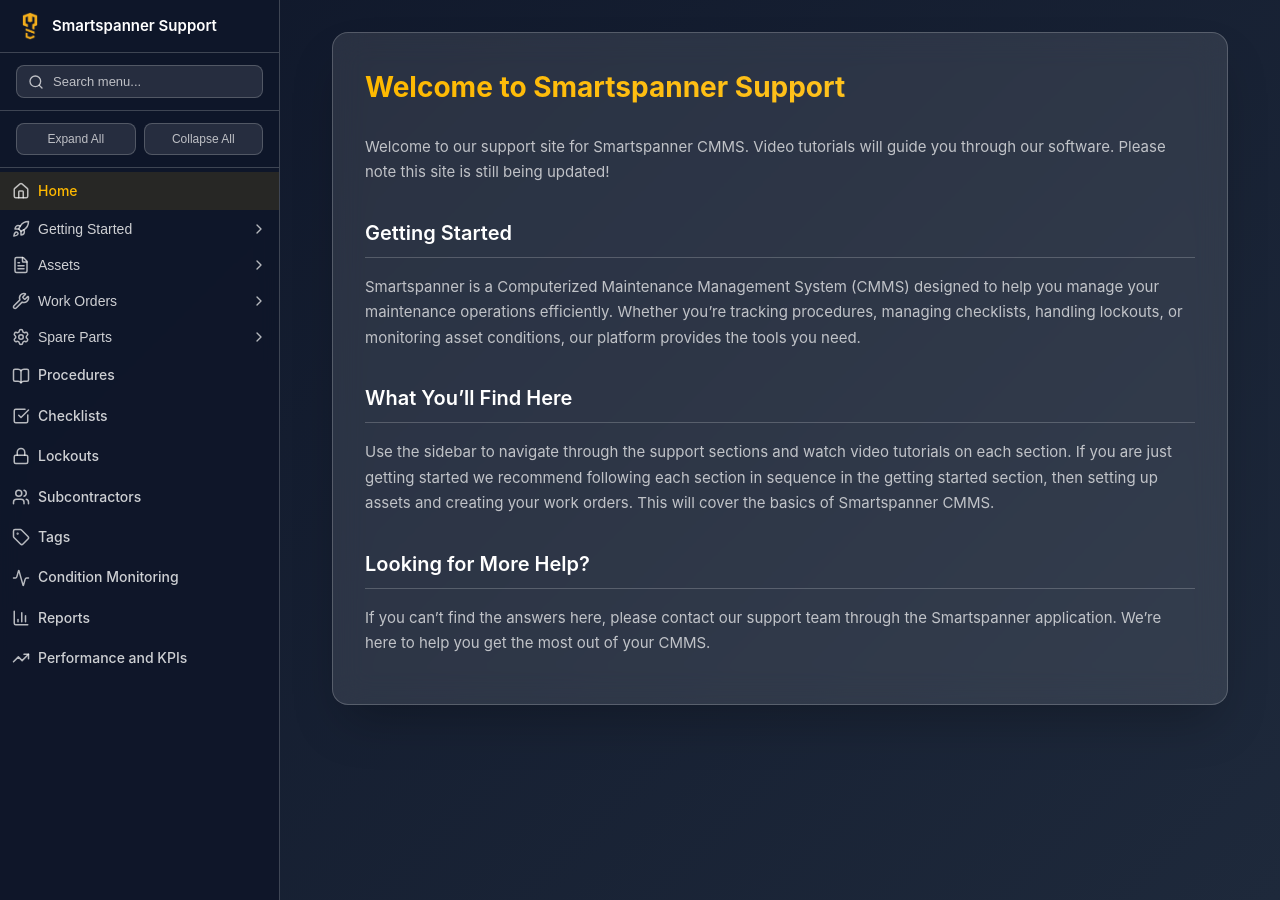
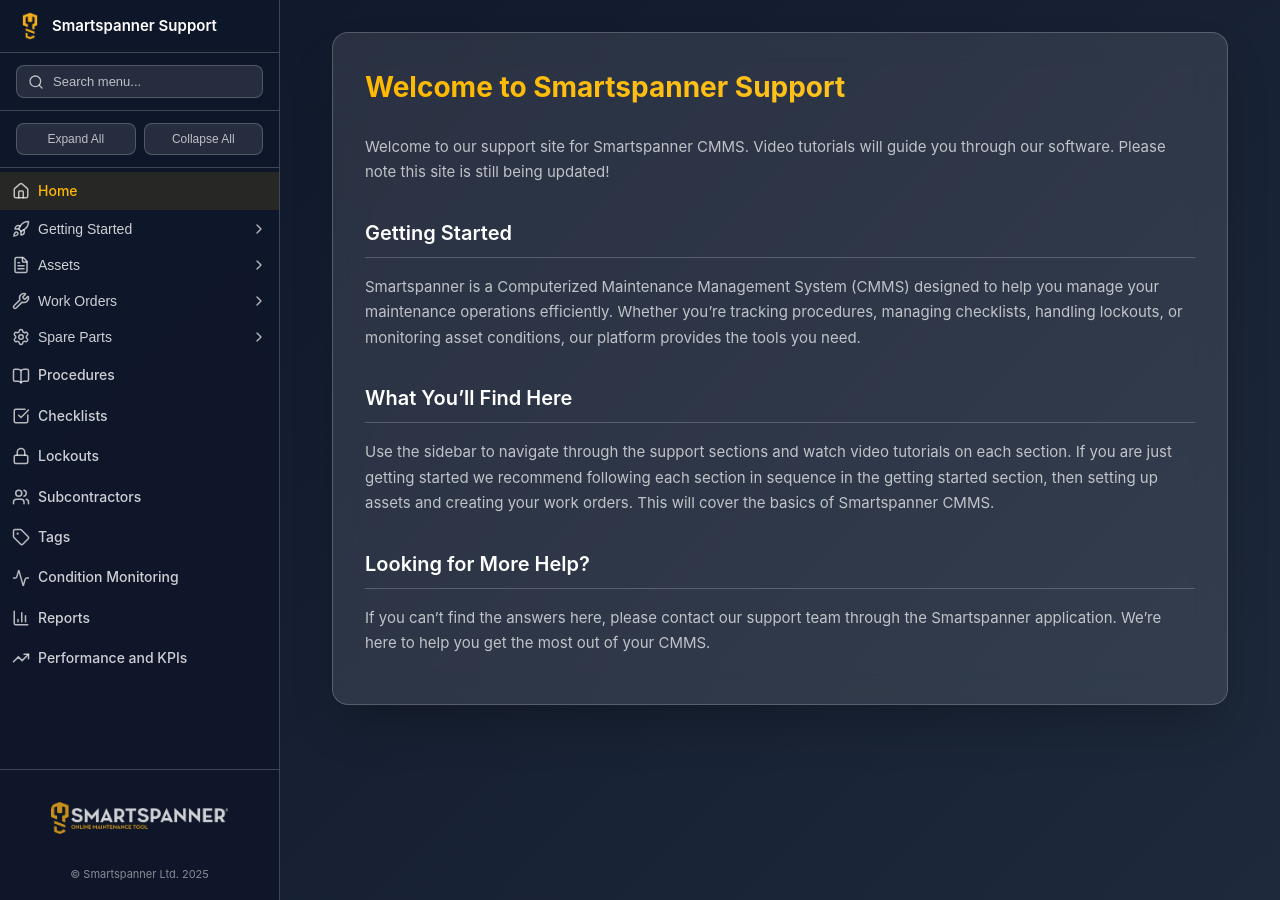
Before and after one commit to smartspanner/support-website, a Jekyll site: the page built from index.md, in a window 1280 px wide. Built offline with Jekyll 4.4.1, drawn with Linux system fonts in a browser that asks for light colours.

Commit message:
feat: add logo and copyright footer to sidebar

```diff
--- a/_includes/sidebar.html
+++ b/_includes/sidebar.html
@@ -44,6 +44,12 @@
     {% endif %}
     {% endfor %}
   </nav>
+  <div class="sidebar-footer">
+    <a href="https://www.smartspanner.com" target="_blank" rel="noopener" class="sidebar-footer-logo">
+      <img src="{{ '/assets/images/smartspanner-logo.png' | relative_url }}" alt="Smartspanner">
+    </a>
+    <p class="sidebar-footer-copyright">&copy; Smartspanner Ltd. {{ 'now' | date: '%Y' }}</p>
+  </div>
 </aside>
 <script>
   // Menu data for search functionality
--- a/assets/css/main.css
+++ b/assets/css/main.css
@@ -62,6 +62,14 @@
   overflow-y: auto;
   z-index: 100;
   transition: transform 0.3s ease;
+  display: flex;
+  flex-direction: column;
+}
+
+.nav-list {
+  flex: 1;
+  padding: 0.25rem 0;
+  overflow-y: auto;
 }
 
 .sidebar-header {
@@ -260,10 +268,6 @@
   color: var(--text-primary);
 }
 
-.nav-list {
-  padding: 0.25rem 0;
-}
-
 .nav-section {
   margin-bottom: 0.125rem;
 }
@@ -389,6 +393,36 @@
   color: var(--accent-yellow);
   background: var(--active-bg);
   border-left-color: var(--active-border);
+}
+
+/* Sidebar Footer */
+.sidebar-footer {
+  padding: 1rem;
+  margin-top: auto;
+  border-top: 1px solid var(--card-border);
+  text-align: center;
+}
+
+.sidebar-footer-logo {
+  display: inline-block;
+  margin-bottom: 0.5rem;
+}
+
+.sidebar-footer-logo img {
+  height: 32px;
+  width: auto;
+  opacity: 0.8;
+  transition: opacity 0.2s;
+}
+
+.sidebar-footer-logo:hover img {
+  opacity: 1;
+}
+
+.sidebar-footer-copyright {
+  font-size: 0.6875rem;
+  color: rgba(255, 255, 255, 0.5);
+  margin: 0;
 }
 
 /* Main Content */
```
Also changed, not shown: assets/images/smartspanner-logo.png (added).
